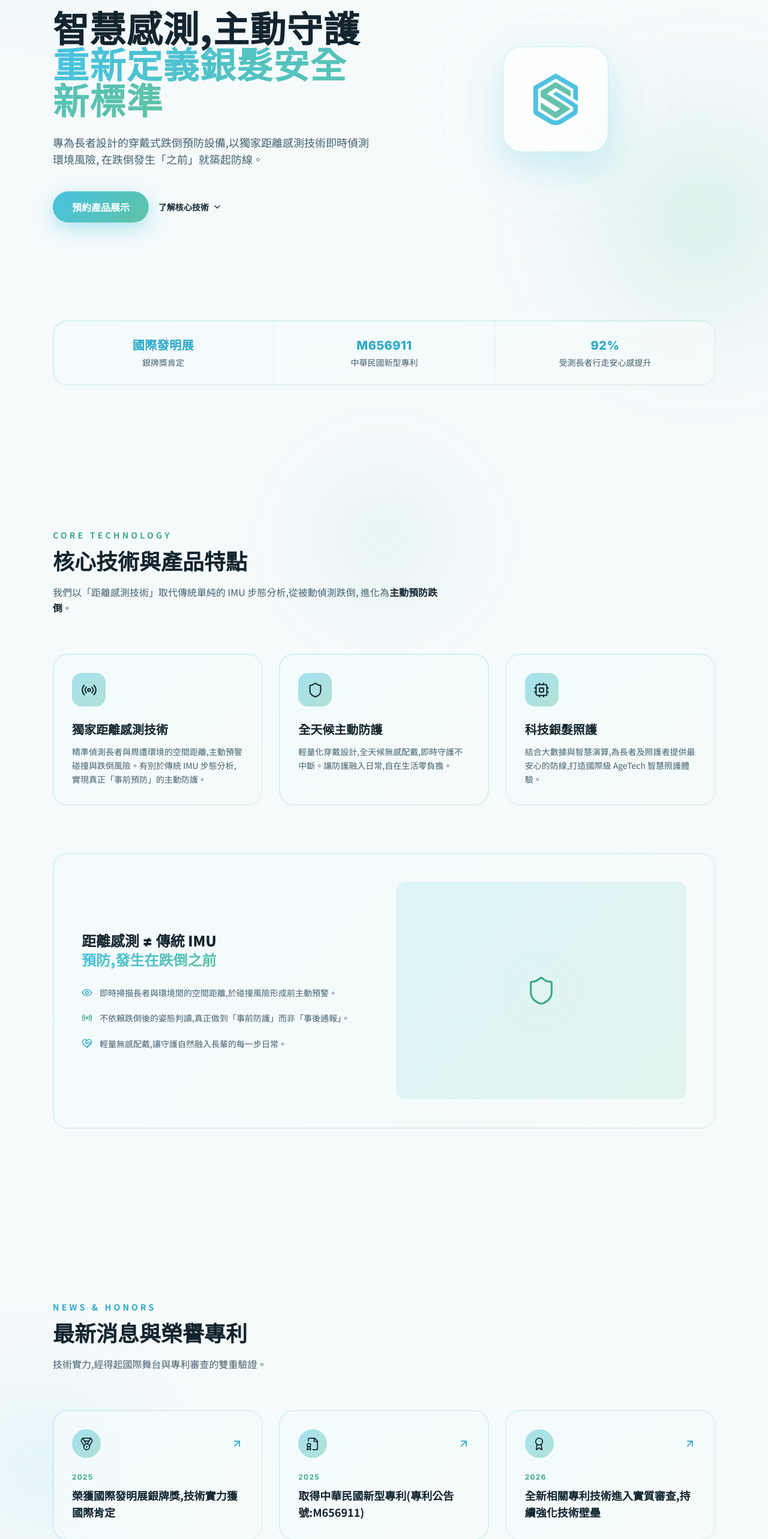
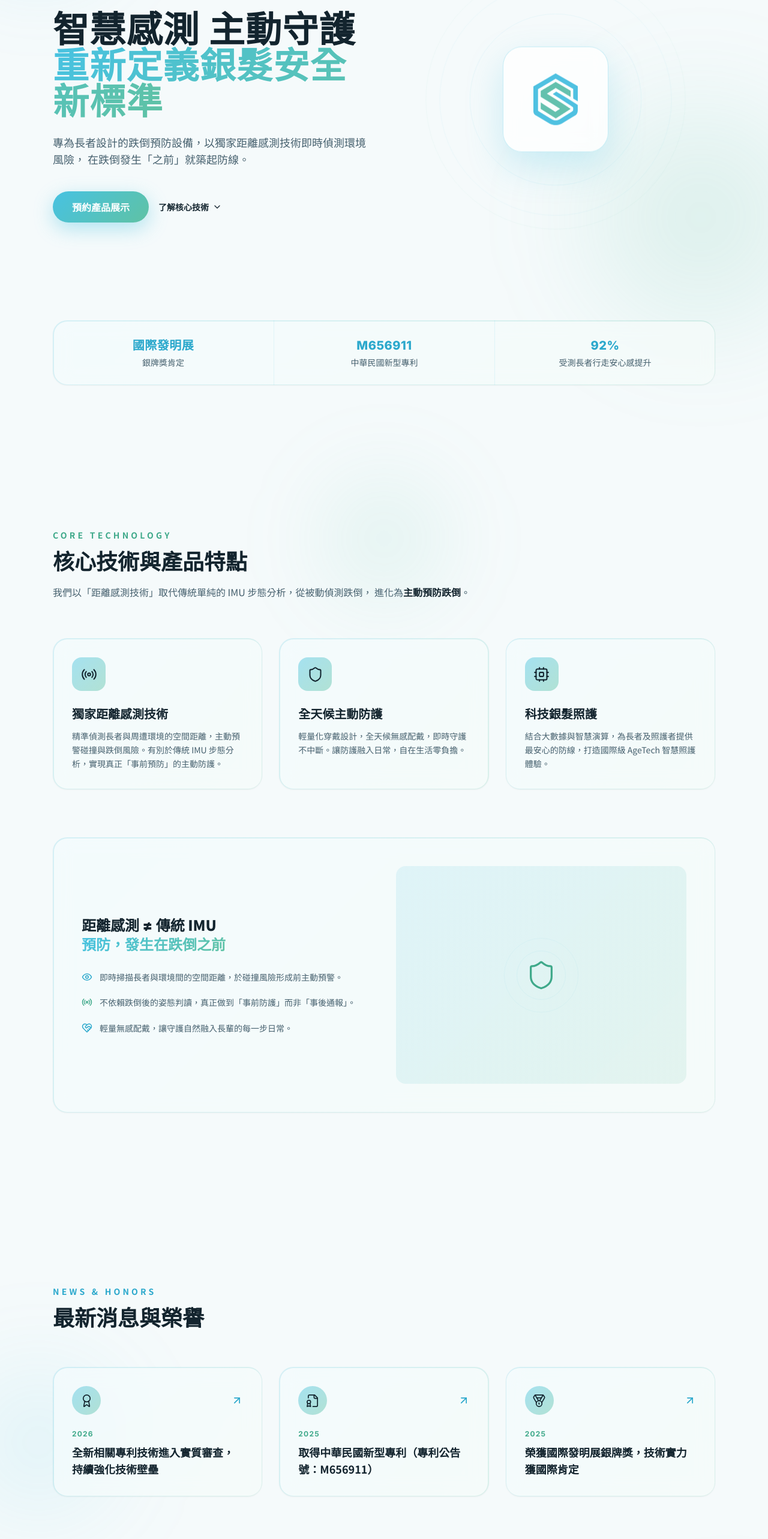
Before and after one commit to KennyChen-pixel/smartguard-site, a React (Vite) app: page / in a window 1280 px wide. Shown: the part 234-2800 px from the top of the page at 60% size. Built offline with nearby package versions, Linux system fonts and the light colour scheme.

Commit message:
更新文案與排版

```diff
--- a/src/App.jsx
+++ b/src/App.jsx
@@ -44,41 +44,42 @@ const productsData = [
   {
     title: "獨家距離感測技術",
     description:
-      "精準偵測長者與周遭環境的空間距離,主動預警碰撞與跌倒風險。有別於傳統 IMU 步態分析,實現真正「事前預防」的主動防護。",
+      "精準偵測長者與周遭環境的空間距離，主動預警碰撞與跌倒風險。有別於傳統 IMU 步態分析，實現真正「事前預防」的主動防護。",
     icon: "Radio",
   },
   {
     title: "全天候主動防護",
     description:
-      "輕量化穿戴設計,全天候無感配戴,即時守護不中斷。讓防護融入日常,自在生活零負擔。",
+      "輕量化穿戴設計，全天候無感配戴，即時守護不中斷。讓防護融入日常，自在生活零負擔。",
     icon: "Shield",
   },
   {
     title: "科技銀髮照護",
     description:
-      "結合大數據與智慧演算,為長者及照護者提供最安心的防線,打造國際級 AgeTech 智慧照護體驗。",
+      "結合大數據與智慧演算，為長者及照護者提供最安心的防線，打造國際級 AgeTech 智慧照護體驗。",
     icon: "Cpu",
   },
 ];
 
-// 最新消息 / 榮譽獎項(url 預留:之後填入新聞稿或公告連結)
+// 最新消息 / 榮譽獎項（url 預留：之後填入新聞稿或公告連結）
+// 請將最新的消息放在陣列最上方（由新到舊排列）
 const newsData = [
   {
-    date: "2025",
-    title: "榮獲國際發明展銀牌獎,技術實力獲國際肯定",
-    icon: "Medal",
+    date: "2026",
+    title: "全新相關專利技術進入實質審查，持續強化技術壁壘",
+    icon: "Award",
     url: "#",
   },
   {
     date: "2025",
-    title: "取得中華民國新型專利(專利公告號:M656911)",
+    title: "取得中華民國新型專利（專利公告號：M656911）",
     icon: "FileBadge",
     url: "#",
   },
   {
-    date: "2026",
-    title: "全新相關專利技術進入實質審查,持續強化技術壁壘",
-    icon: "Award",
+    date: "2025",
+    title: "榮獲國際發明展銀牌獎，技術實力獲國際肯定",
+    icon: "Medal",
     url: "#",
   },
 ];
@@ -159,6 +160,7 @@ export default function SmartGuardLanding() {
     message: "",
   });
   const [submitted, setSubmitted] = useState(false);
+  const [showAllNews, setShowAllNews] = useState(false);
 
   const handleChange = (field) => (e) =>
     setForm((f) => ({ ...f, [field]: e.target.value }));
@@ -330,15 +332,15 @@ export default function SmartGuardLanding() {
               SMARTGUARD・智慧銀髮跌倒防護系統
             </p>
             <h1
-              className="sg-fade-up sg-d1 text-3xl font-black leading-snug sm:text-5xl lg:text-6xl"
+              className="sg-fade-up sg-d1 text-3xl font-black leading-snug sm:text-5xl lg:text-6xl sm:leading-[1.3]"
               style={{ color: CI.ink, letterSpacing: "0.02em" }}
             >
-              <span className="sm:whitespace-nowrap">智慧感測,主動守護</span>
+              <span className="sm:whitespace-nowrap">智慧感測 主動守護</span>
               <br />
               <span className="sg-grad-text">重新定義銀髮安全新標準</span>
             </h1>
             <p className="sg-fade-up sg-d2 mt-7 max-w-xl text-base leading-relaxed sm:text-lg">
-              專為長者設計的穿戴式跌倒預防設備,以獨家距離感測技術即時偵測環境風險,
+              專為長者設計的跌倒預防設備，以獨家距離感測技術即時偵測環境風險，
               在跌倒發生「之前」就築起防線。
             </p>
             <div className="sg-fade-up sg-d3 mt-10 flex flex-wrap items-center gap-4">
@@ -413,8 +415,8 @@ export default function SmartGuardLanding() {
           <h2 className="text-2xl font-black sm:text-3xl lg:text-4xl" style={{ color: CI.ink }}>
             核心技術與產品特點
           </h2>
-          <p className="mt-5 max-w-2xl leading-relaxed">
-            我們以「距離感測技術」取代傳統單純的 IMU 步態分析,從被動偵測跌倒,
+          <p className="mt-5 max-w-2xl leading-relaxed lg:max-w-none lg:whitespace-nowrap">
+            我們以「距離感測技術」取代傳統單純的 IMU 步態分析，從被動偵測跌倒，
             進化為<strong style={{ color: CI.ink }}>主動預防跌倒</strong>。
           </p>
 
@@ -445,20 +447,20 @@ export default function SmartGuardLanding() {
                 <h3 className="text-xl font-black leading-snug sm:text-2xl" style={{ color: CI.ink }}>
                   距離感測 ≠ 傳統 IMU
                   <br />
-                  <span className="sg-grad-text">預防,發生在跌倒之前</span>
+                  <span className="sg-grad-text">預防，發生在跌倒之前</span>
                 </h3>
                 <ul className="mt-7 space-y-5 text-sm leading-relaxed">
                   <li className="flex gap-3">
                     <Eye size={18} color={CI.cyanDeep} className="mt-0.5 shrink-0" />
-                    即時掃描長者與環境間的空間距離,於碰撞風險形成前主動預警。
+                    即時掃描長者與環境間的空間距離，於碰撞風險形成前主動預警。
                   </li>
                   <li className="flex gap-3">
                     <Radio size={18} color={CI.mintDeep} className="mt-0.5 shrink-0" />
-                    不依賴跌倒後的姿態判讀,真正做到「事前防護」而非「事後通報」。
+                    不依賴跌倒後的姿態判讀，真正做到「事前防護」而非「事後通報」。
                   </li>
                   <li className="flex gap-3">
                     <HeartHandshake size={18} color={CI.cyanDeep} className="mt-0.5 shrink-0" />
-                    輕量無感配戴,讓守護自然融入長輩的每一步日常。
+                    輕量無感配戴，讓守護自然融入長輩的每一步日常。
                   </li>
                 </ul>
               </div>
@@ -468,7 +470,7 @@ export default function SmartGuardLanding() {
                 {/* 產品照片預留位置 */}
                 <img
                   src=""
-                  alt="SmartGuard 穿戴式跌倒預防裝置產品實照,展示輕量化距離感測模組"
+                  alt="SmartGuard 穿戴式跌倒預防裝置產品實照，展示輕量化距離感測模組"
                   className="hidden"
                 />
                 <div className="relative flex h-32 w-32 items-center justify-center">
@@ -494,14 +496,11 @@ export default function SmartGuardLanding() {
             NEWS & HONORS
           </p>
           <h2 className="text-2xl font-black sm:text-3xl lg:text-4xl" style={{ color: CI.ink }}>
-            最新消息與榮譽專利
+            最新消息與榮譽
           </h2>
-          <p className="mt-5 max-w-2xl leading-relaxed">
-            技術實力,經得起國際舞台與專利審查的雙重驗證。
-          </p>
 
           <div className="mt-16 grid gap-7 sm:grid-cols-2 lg:grid-cols-3">
-            {newsData.map((n) => {
+            {(showAllNews ? newsData : newsData.slice(0, 3)).map((n) => {
               const Icon = iconMap[n.icon] || Award;
               return (
                 <GlassCard key={n.title} href={n.url} innerClassName="flex h-full flex-col p-8">
@@ -531,6 +530,19 @@ export default function SmartGuardLanding() {
               );
             })}
           </div>
+
+          {newsData.length > 3 && (
+            <div className="mt-10 flex justify-center">
+              <button
+                type="button"
+                onClick={() => setShowAllNews((v) => !v)}
+                className="rounded-full px-6 py-2.5 text-sm font-bold transition-transform hover:scale-105"
+                style={{ color: CI.cyanDeep, border: `1.5px solid ${CI.cyan}`, backgroundColor: "rgba(71,194,226,0.06)" }}
+              >
+                {showAllNews ? "收合內容" : "查看更多"}
+              </button>
+            </div>
+          )}
         </div>
       </section>
 
@@ -546,25 +558,26 @@ export default function SmartGuardLanding() {
             ABOUT US
           </p>
           <h2 className="text-2xl font-black sm:text-3xl lg:text-4xl" style={{ color: CI.ink }}>
-            讓科技更有溫度,用智慧守護摯愛
+            科技更有溫度 用智慧守護摯愛
           </h2>
 
           <blockquote className="mx-auto mt-12 max-w-2xl text-base font-semibold leading-loose sm:text-lg" style={{ color: CI.ink }}>
-            「智感先鋒科技的誕生,源於一個簡單卻深刻的初心——
-            我們希望能用最頂尖的科技,為家中的長者築起一道安心的防線。」
+            「智感先鋒科技的誕生，源於一個簡單卻深刻的初心——
+            <br />
+            我們希望能用最頂尖的科技，為家中的長者築起一道安心的防線。」
           </blockquote>
 
           <div className="mx-auto mt-10 max-w-2xl space-y-6 text-left text-sm leading-loose sm:text-base">
             <p>
-              我們是一群來自材料工程與醫療科技領域的創新夥伴。我們深知,隨著高齡化社會到來,
-              跌倒往往是長者健康最大的隱形威脅。因此,我們走進照護現場,
+              我們是一群來自工程與醫療科技領域的創新夥伴。我們深知，隨著高齡化社會到來，
+              跌倒往往是長者健康最大的隱形威脅。因此，我們走進照護現場，
               將複雜的「距離感測技術」轉化為溫暖、輕量且無感的日常陪伴。
             </p>
             <p>
-              我們不追求冰冷的數據,而是專注於「主動防護」的每一個細節。
-              智感先鋒科技將持續秉持對生命的關懷,結合跨領域的研發實力,
-              打造最懂長者、也最讓照護者安心的 AgeTech 智慧照護系統,
-              讓每位長輩都能在科技的守護下,享受尊嚴、安全且自信的銀髮生活。
+              我們不追求冰冷的數據，而是專注於「主動防護」的每一個細節。
+              智感先鋒科技將持續秉持對生命的關懷，結合跨領域的研發實力，
+              打造最懂長者、也最讓照護者安心的 AgeTech 智慧照護系統，
+              讓每位長輩都能在科技的守護下，享受尊嚴、安全且自信的銀髮生活。
             </p>
           </div>
 
@@ -573,10 +586,10 @@ export default function SmartGuardLanding() {
             <GlassCard innerClassName="flex aspect-[21/9] items-center justify-center">
               <img
                 src=""
-                alt="智感先鋒科技團隊合照,來自材料工程與醫療科技領域的創新夥伴"
+                alt="智感先鋒科技團隊合照，來自工程與醫療科技領域的創新夥伴"
                 className="hidden"
               />
-              <span className="px-6 text-xs sm:text-sm">團隊照片預留位置(建議使用真實團隊合照)</span>
+              <span className="px-6 text-xs sm:text-sm">團隊照片預留位置（建議使用真實團隊合照）</span>
             </GlassCard>
           </div>
         </div>
@@ -598,15 +611,15 @@ export default function SmartGuardLanding() {
               商務合作與產品諮詢
             </h2>
             <p className="mt-5 leading-relaxed">
-              無論您是照護機構、通路夥伴或關心家中長輩的家屬,
-              歡迎與我們聯繫,我們將於三個工作天內回覆。
+              無論您是照護機構、通路夥伴或關心家中長輩的家屬，
+              歡迎與我們聯繫，我們將於三個工作天內回覆。
             </p>
             <ul className="mt-9 space-y-4 text-sm">
               <li className="flex items-center gap-3">
-                <Mail size={18} color={CI.cyanDeep} /> contact@smartguard-tech.tw
+                <Mail size={18} color={CI.cyanDeep} /> k3070447@gmail.com
               </li>
               <li className="flex items-center gap-3">
-                <Phone size={18} color={CI.mintDeep} /> (07) 000-0000
+                <Phone size={18} color={CI.mintDeep} /> 0966-312-546
               </li>
               <li className="flex items-center gap-3">
                 <MapPin size={18} color={CI.cyanDeep} /> 高雄市鼓山區蓮海路 70 號
@@ -622,7 +635,7 @@ export default function SmartGuardLanding() {
                   <h3 className="text-xl font-bold" style={{ color: CI.ink }}>
                     已收到您的訊息
                   </h3>
-                  <p className="text-sm">我們將於三個工作天內與您聯繫,感謝您的支持。</p>
+                  <p className="text-sm">我們將於三個工作天內與您聯繫，感謝您的支持。</p>
                 </div>
               ) : (
                 <div className="grid gap-5 sm:grid-cols-2">
@@ -715,7 +728,7 @@ export default function SmartGuardLanding() {
                 <p className="text-sm font-bold" style={{ color: CI.ink }}>
                   智感先鋒科技 SmartGuard Technology
                 </p>
-                <p className="text-xs">智慧感測,主動守護。</p>
+                <p className="text-xs">智慧感測 主動守護</p>
               </div>
             </div>
             <nav aria-label="頁尾連結" className="flex flex-wrap gap-x-6 gap-y-2 text-xs">
@@ -730,11 +743,10 @@ export default function SmartGuardLanding() {
             </nav>
           </div>
           <div
-            className="mt-10 flex flex-col gap-2 pt-6 text-xs sm:flex-row sm:justify-between"
+            className="mt-10 flex flex-col gap-2 pt-6 text-xs sm:flex-row sm:justify-center"
             style={{ borderTop: "1px solid rgba(71,194,226,0.18)" }}
           >
             <p>© {new Date().getFullYear()} 智感先鋒科技 SmartGuard Technology. All rights reserved.</p>
-            <p>專利公告號:M656911|國際發明展銀牌獎</p>
           </div>
         </div>
       </footer>
```
